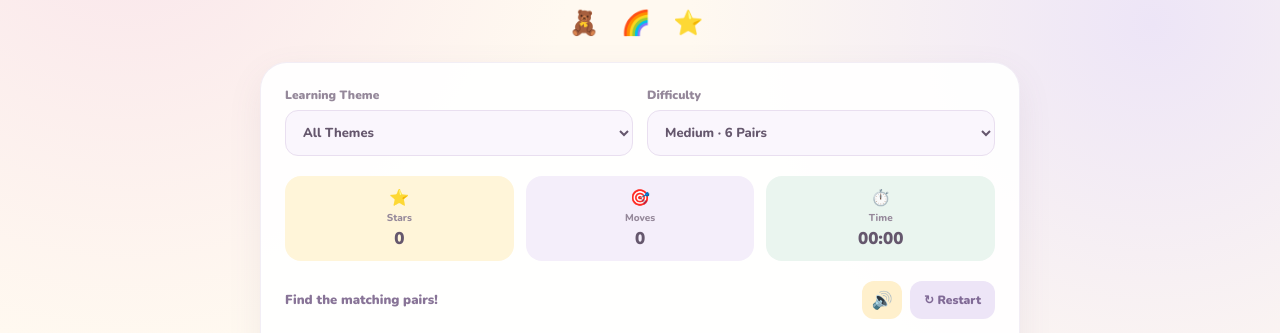
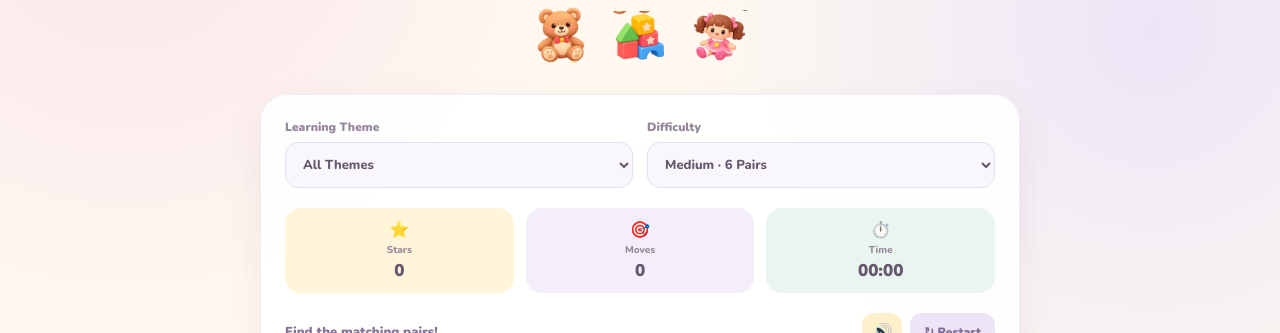
Before and after one commit to xdimohammad/Memory-Match, a plain HTML site: page index.html in a window 1280 px wide. Shown: the part 232-565 px from the top of the page. Drawn offline with nearby package versions, Linux system fonts and the light colour scheme.

Commit message:
Update index.html

```diff
--- a/index.html
+++ b/index.html
@@ -1,3 +1,4 @@
+
 <!DOCTYPE html>
 <html lang="en">
 <head>
@@ -26,7 +27,23 @@
       <div class="intro-sparkle">✦ ✧ ✦</div>
       <h1>Memory Match</h1>
       <p>Flip the cards, find the matching pairs and learn new words!</p>
-      <div class="intro-decoration">🧸 🌈 ⭐</div>
+
+      <div class="intro-decoration">
+        <img src="Toys-Playtime/teddy-bear.png"
+             alt="Teddy bear"
+             style="width:56px;height:56px;object-fit:contain;margin:0 5px;"
+             draggable="false">
+
+        <img src="Toys-Playtime/building-blocks.png"
+             alt="Building blocks"
+             style="width:56px;height:56px;object-fit:contain;margin:0 5px;"
+             draggable="false">
+
+        <img src="Toys-Playtime/doll.png"
+             alt="Doll"
+             style="width:56px;height:56px;object-fit:contain;margin:0 5px;"
+             draggable="false">
+      </div>
     </section>
 
     <section class="game-panel">
```
